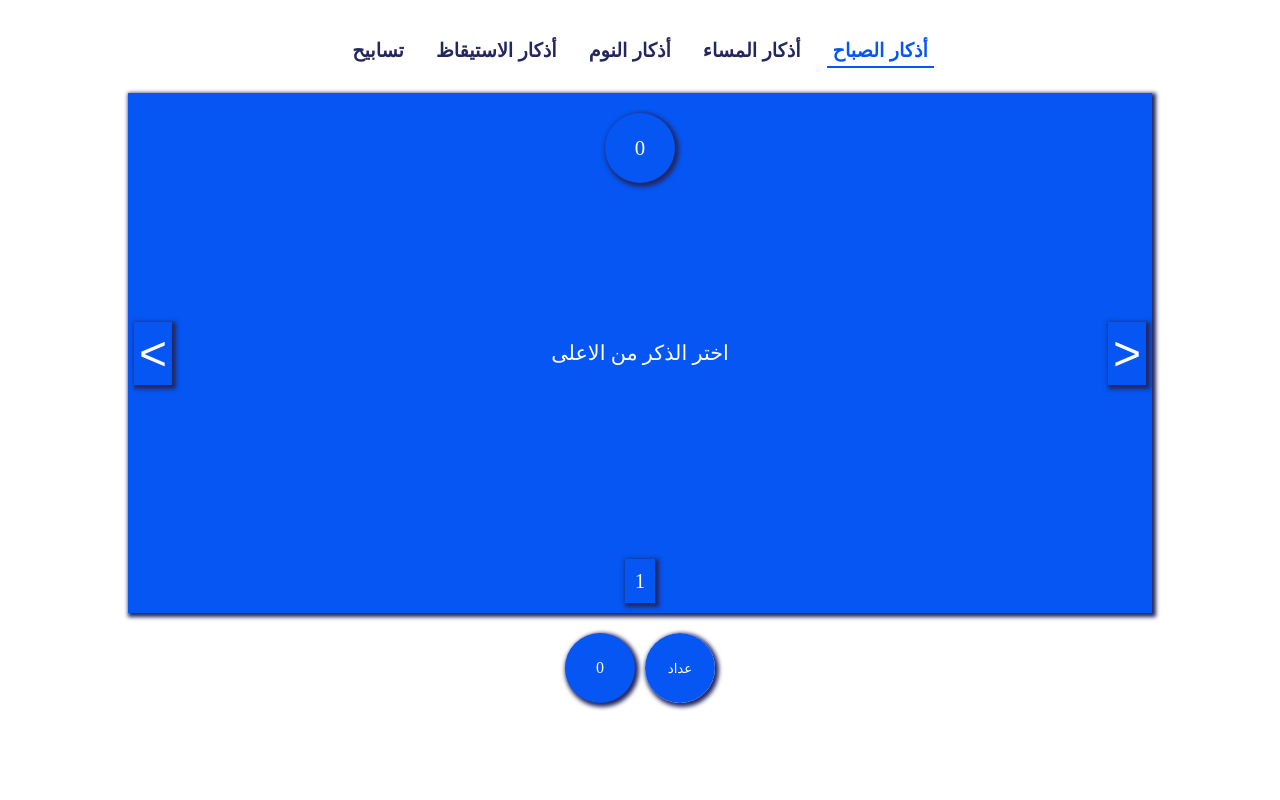
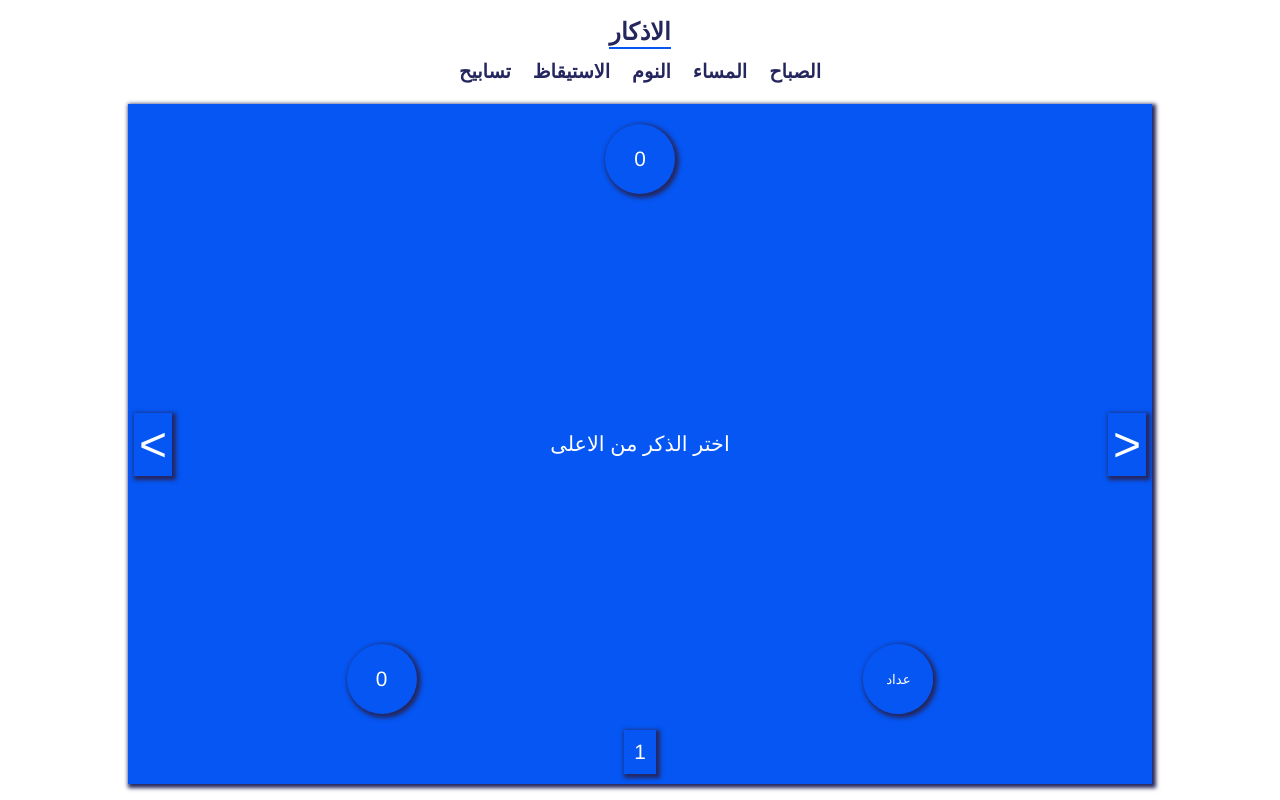
Before and after one commit to rezk55/Adkar, a plain HTML site: page index.html in a window 1280 px wide. Drawn offline with Linux system fonts and the light colour scheme.

Commit message:
5 commit

```diff
--- a/css/style.css
+++ b/css/style.css
@@ -2,6 +2,11 @@
 :root{
     --firstColor: #0556F3;
     --textColor: #25265E;
+}
+
+body {
+    color: var(--textColor);
+    font-family: 'Courier New', Courier, monospace;
 }
 
 ul, a {
@@ -11,8 +16,12 @@ ul, a {
     text-decoration: none;
 }
 
-body {
-    color: var(--textColor);
+h1 {
+    text-align: center;
+    width: max-content;
+    margin: 10px auto;
+    padding: 0;
+    border-bottom: 2px solid var(--firstColor);
 }
 
 .container {
@@ -37,12 +46,10 @@ body {
 }
 
 .title .list{
-    padding-top: 30px;
     display: flex;
-    column-gap: 20px;
+    column-gap: 10px;
     list-style: none;
 }
-
 .title .list li button {
     position: relative;
     color: var(--textColor);
@@ -86,15 +93,16 @@ body {
     flex-direction: column;
     align-items: center;
     gap: 20px;
-    margin-top: 30px;
+    margin-top: 20px;
 }
 
 .content .text {
     width: 90%;
-    height: 65vh;
+    height: 85vh;
     background-color: var(--firstColor);
     color: #fff;
     font-size: 1.3rem;
+    font-family:'Franklin Gothic Medium', 'Arial Narrow', Arial, sans-serif;
     position: relative;
     display: flex;
     justify-content: center;
@@ -129,7 +137,6 @@ body {
     align-items: center;
     justify-content: center;
     margin: auto;
-    /* border: 2px solid #fff; */
     border-radius: 100%;
     -webkit-border-radius: 100%;
     -moz-border-radius: 100%;
@@ -190,9 +197,11 @@ body {
 }
 
 .content .counter {
+    position: absolute;
+    bottom: 70px;
     width: 100%;
     display: flex;
-    justify-content: center;
+    justify-content: space-around;
     column-gap: 10px;
 }
 
--- a/index.html
+++ b/index.html
@@ -13,18 +13,19 @@
     <header class="navbar">
         <nav class="container">
             <div class="title">
+                <h1>الاذكار</h1>
                 <ul class="list">
                     <li>
-                        <button class="active" id="navElSabah">أذكار الصباح</button>
+                        <button class="" id="navElSabah">الصباح</button>
                     </li>
                     <li>
-                        <button class="" id="navElMasaa">أذكار المساء</button>
+                        <button class="" id="navElMasaa">المساء</button>
                     </li>
                     <li>
-                        <button id="navElNoom">أذكار النوم</button>
+                        <button id="navElNoom">النوم</button>
                     </li>
                     <li>
-                        <button id="navElEstekaz">أذكار الاستيقاظ</button>
+                        <button id="navElEstekaz">الاستيقاظ</button>
                     </li>
                     <li>
                         <button id="navElTasabeeh">تسابيح</button>
@@ -41,7 +42,7 @@
                     <div class="count-times" id="countTimes">0</div>
                     <div class="count-times status" id="status">تم</div>
                 </div>
-                <button class="previous" id="previous" disabled>
+                <button class="previous" id="previous" >
                     <span class="shadow"><</span>
                 </button>
                 <div class="text-zekr" id="textZekr">اختر الذكر من الاعلى</div>
@@ -51,7 +52,6 @@
                 <div class="number-zekr">
                     <div class="show-number" id="showNumber">
                         <span>1</span>
-                    </div>
                     </div>
                 </div>
                 <div class="counter">
@@ -65,6 +65,7 @@
             </div>
        </div>
     </div>
+   </div>
     <script src="js/main.js"></script>
 </body>
 </html>
--- a/js/main.js
+++ b/js/main.js
@@ -56,13 +56,20 @@ function fetchZekr(nameZekr,length){
             if(numberZekr < length-1){
                 numberZekr++;
                 showZekr();
-                previous.disabled = false;
+                getCountZekr();
+            } else {
+                numberZekr = 0;
+                showZekr();
                 getCountZekr();
             }
         });
         previous.addEventListener("click", function(){
             if(numberZekr){
                 numberZekr--;
+                showZekr();
+                getCountZekr();
+            } else {
+                numberZekr = length-1;
                 showZekr();
                 getCountZekr();
             }
```
Lines whose indentation alone changed are shown as unchanged.
